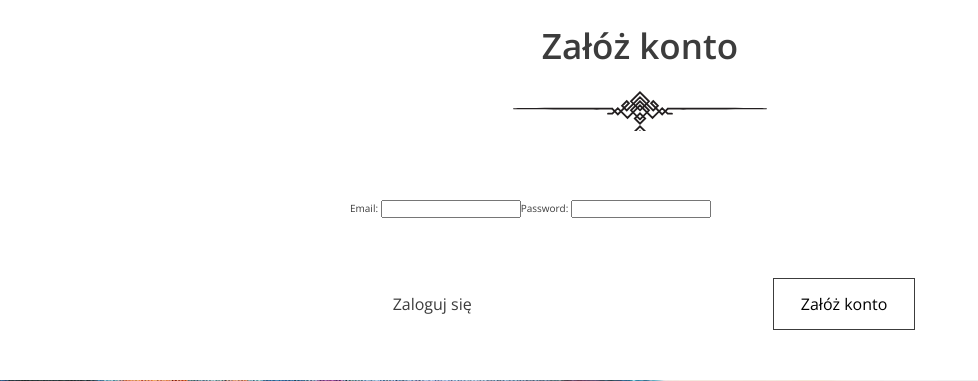
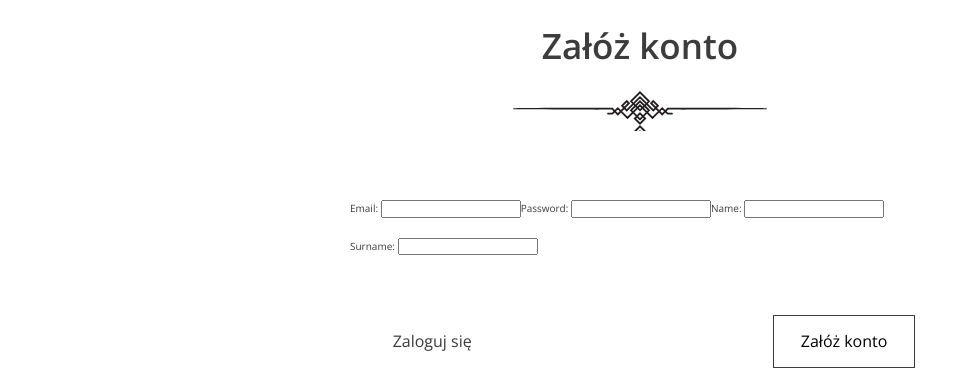
Before and after one commit to MaciejSzulgacz/CharityApp, a Django app: page /register/ in a window 1280 px wide. Shown: the part 178-559 px from the top of the page, without its empty margins (0-978 px from the left). Run offline with Django 3.2, Linux system fonts and the light colour scheme.

Commit message:
Add name and surname to User

```diff
--- a/charity/forms.py
+++ b/charity/forms.py
@@ -4,3 +4,10 @@ from django import forms
 class CustomUserLoginForm(forms.Form):
     email = forms.EmailField()
     password = forms.CharField(widget=forms.PasswordInput)
+
+
+class CustomUserRegisterForm(forms.Form):
+    email = forms.EmailField()
+    password = forms.CharField(widget=forms.PasswordInput)
+    name = forms.CharField()
+    surname = forms.CharField()
--- a/charity/models.py
+++ b/charity/models.py
@@ -43,6 +43,8 @@ class UserManager(DjangoUserManager):
 class CustomUser(AbstractUser):
     username = None
     email = models.EmailField(unique=True)
+    name = models.CharField(max_length=12, null=True, default=None)
+    surname = models.CharField(max_length=12, null=True, default=None)
 
     USERNAME_FIELD = 'email'
     REQUIRED_FIELDS = []
--- a/charity/templates/charity/profil.html
+++ b/charity/templates/charity/profil.html
@@ -49,6 +49,8 @@
     </section>
     <section id="steps" class="steps">
       <h2>Email: {{ user.email }}</h2>
+      <h2>Name: {{ user.name }}</h2>
+      <h2>Surname: {{ user.surname }}</h2>
     </section>
     </header>
   </body>
--- a/charity/views.py
+++ b/charity/views.py
@@ -3,7 +3,7 @@ from django.shortcuts import render, redirect
 from django.views import View
 from django.views.generic import FormView
 
-from .forms import CustomUserLoginForm
+from .forms import CustomUserLoginForm, CustomUserRegisterForm
 from .models import Category, CustomUser, Donation, Institution
 
 
@@ -23,14 +23,18 @@ class LoginView(FormView):
 
 
 class RegisterView(FormView):
-    form_class = CustomUserLoginForm
+    form_class = CustomUserRegisterForm
     template_name = "charity/register.html"
 
     def form_valid(self, form):
         cd = form.cleaned_data
         email = cd['email']
         password = cd['password']
-        CustomUser.objects.create_user(email=email, password=password)
+        name = cd['name']
+        surname = cd['surname']
+        print(name)
+        print(surname)
+        CustomUser.objects.create_user(email=email, password=password, name=name, surname=surname)
         return redirect('login')
 
 
```
Also changed, not shown: charity/migrations/0003_auto_20210911_1303.py (added), db.sqlite3.
